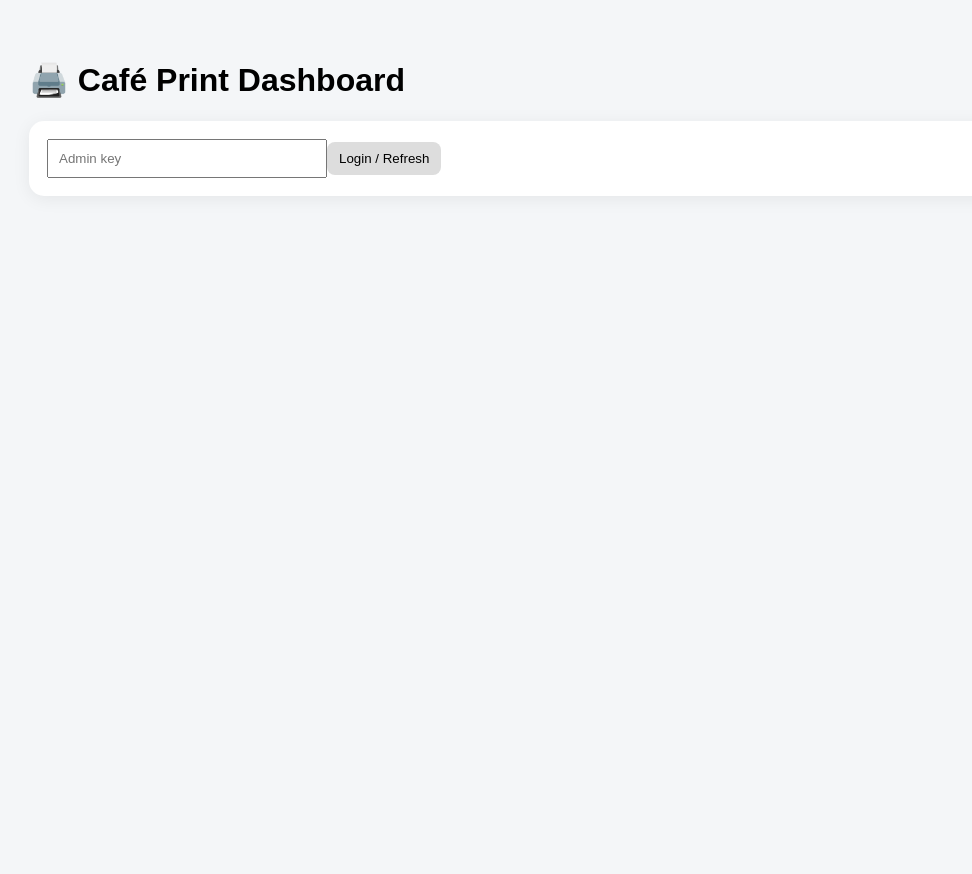
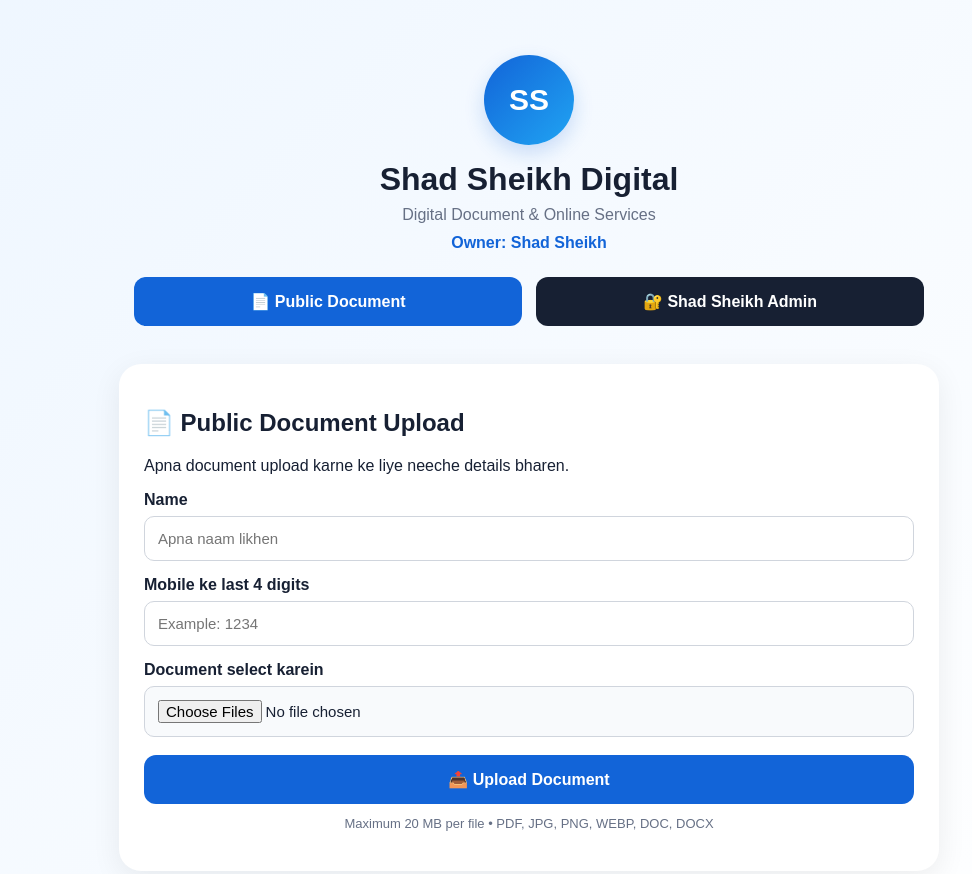
Before and after one commit to thecyberpointcafe-ship-it/thecyberpointcafe, a website: page public/admin.html in a window 1280 px wide. Shown: the whole page, without its empty margins (111-1083 px from the left). Before the commit the page ends 800 px from the top, so only its background shows below. Drawn offline with Linux system fonts and the light colour scheme.

Commit message:
Update admin.html

```diff
--- a/public/admin.html
+++ b/public/admin.html
@@ -1,38 +1,269 @@
 <!doctype html>
-<html lang="hi"><head><meta charset="utf-8"><meta name="viewport" content="width=device-width,initial-scale=1">
-<title>Café Print Dashboard</title>
+<html lang="hi">
+<head>
+<meta charset="utf-8">
+<meta name="viewport" content="width=device-width,initial-scale=1">
+
+<title>Shad Sheikh Digital | Document Upload</title>
+<meta name="description" content="Shad Sheikh Digital - Digital Document & Online Services">
+<meta name="keywords" content="Shad Sheikh Digital, Shad Sheikh Upload, Shad Sheikh Document">
+
 <style>
-body{font-family:Arial,sans-serif;background:#f4f6f8;margin:0}.wrap{max-width:1000px;margin:25px auto;padding:15px}
-.card{background:#fff;border-radius:15px;padding:18px;margin:12px 0;box-shadow:0 3px 18px #0001}
-.row{display:flex;justify-content:space-between;gap:10px;flex-wrap:wrap}.file{padding:10px;background:#f5f5f5;border-radius:8px;margin:7px 0}
-button,a{padding:9px 12px;border:0;border-radius:8px;text-decoration:none;cursor:pointer}a{background:#111;color:white}.del{background:#d33;color:#fff}.refresh{background:#ddd}
-input{padding:10px;width:280px;max-width:100%;box-sizing:border-box}
-</style></head><body><div class="wrap">
-<h1>🖨️ Café Print Dashboard</h1>
-<div class="card"><input id="key" type="password" placeholder="Admin key"><button class="refresh" onclick="load()">Login / Refresh</button><span id="status"></span></div>
-<div id="jobs"></div>
+*{box-sizing:border-box}
+body{
+  margin:0;
+  font-family:Arial,sans-serif;
+  background:linear-gradient(135deg,#eef6ff,#ffffff);
+  color:#172033;
+}
+.wrap{
+  max-width:850px;
+  margin:0 auto;
+  padding:25px 15px 40px;
+}
+.card{
+  background:#fff;
+  border-radius:22px;
+  padding:25px;
+  margin:18px 0;
+  box-shadow:0 8px 30px #00000012;
+}
+.header{
+  text-align:center;
+  padding:30px 15px 20px;
+}
+.logo{
+  width:90px;
+  height:90px;
+  margin:auto;
+  border-radius:50%;
+  display:flex;
+  align-items:center;
+  justify-content:center;
+  background:linear-gradient(135deg,#1264d8,#20a4f3);
+  color:white;
+  font-size:30px;
+  font-weight:bold;
+  box-shadow:0 8px 20px #1264d833;
+}
+h1{
+  margin:16px 0 8px;
+  font-size:32px;
+}
+.subtitle{
+  color:#667085;
+  font-size:16px;
+}
+.owner{
+  margin-top:10px;
+  font-weight:bold;
+  color:#1264d8;
+}
+.buttons{
+  display:grid;
+  grid-template-columns:1fr 1fr;
+  gap:14px;
+  margin-top:25px;
+}
+.btn{
+  display:block;
+  padding:15px;
+  border:0;
+  border-radius:12px;
+  text-align:center;
+  text-decoration:none;
+  font-size:16px;
+  font-weight:bold;
+  cursor:pointer;
+}
+.public{
+  background:#1264d8;
+  color:white;
+}
+.admin{
+  background:#172033;
+  color:white;
+}
+label{
+  display:block;
+  margin:15px 0 7px;
+  font-weight:bold;
+}
+input{
+  width:100%;
+  padding:13px;
+  border:1px solid #d0d5dd;
+  border-radius:10px;
+  font-size:15px;
+}
+input[type=file]{
+  background:#f8fafc;
+}
+.upload{
+  width:100%;
+  margin-top:18px;
+  background:#1264d8;
+  color:white;
+}
+.note{
+  text-align:center;
+  color:#667085;
+  font-size:13px;
+  margin-top:12px;
+}
+#msg{
+  text-align:center;
+  margin-top:15px;
+  font-weight:bold;
+}
+@media(max-width:600px){
+  h1{font-size:26px}
+  .buttons{grid-template-columns:1fr}
+  .card{padding:20px}
+}
+</style>
+</head>
+
+<body>
+
+<div class="wrap">
+
+  <div class="header">
+    <div class="logo">SS</div>
+
+    <h1>Shad Sheikh Digital</h1>
+
+    <div class="subtitle">
+      Digital Document & Online Services
+    </div>
+
+    <div class="owner">
+      Owner: Shad Sheikh
+    </div>
+
+    <div class="buttons">
+      <a class="btn public" href="#upload">
+        📄 Public Document
+      </a>
+
+      <a class="btn admin" href="/admin.html">
+        🔐 Shad Sheikh Admin
+      </a>
+    </div>
+  </div>
+
+  <div class="card" id="upload">
+
+    <h2>📄 Public Document Upload</h2>
+
+    <p>
+      Apna document upload karne ke liye neeche details bharen.
+    </p>
+
+    <form id="form">
+
+      <label>Name</label>
+      <input
+        id="name"
+        type="text"
+        placeholder="Apna naam likhen"
+        required
+      >
+
+      <label>Mobile ke last 4 digits</label>
+      <input
+        id="mobileLast4"
+        type="text"
+        maxlength="4"
+        inputmode="numeric"
+        placeholder="Example: 1234"
+        required
+      >
+
+      <label>Document select karein</label>
+      <input
+        id="files"
+        type="file"
+        multiple
+        accept=".pdf,.jpg,.jpeg,.png,.webp,.doc,.docx"
+        required
+      >
+
+      <button class="btn upload" type="submit">
+        📤 Upload Document
+      </button>
+
+    </form>
+
+    <div class="note">
+      Maximum 20 MB per file • PDF, JPG, PNG, WEBP, DOC, DOCX
+    </div>
+
+    <div id="msg"></div>
+
+  </div>
+
 </div>
+
 <script>
-let KEY=localStorage.cafeKey||"";
-key.value=KEY;
-async function load(){
- KEY=key.value; localStorage.cafeKey=KEY;
- const r=await fetch("/api/jobs",{headers:{"x-admin-key":KEY}});
- if(!r.ok){status.textContent=" ❌ गलत key"; jobs.innerHTML=""; return;}
- status.textContent=" ✅ Connected";
- const data=await r.json(); jobs.innerHTML="";
- if(!data.length){jobs.innerHTML="<div class='card'>कोई नया document नहीं है.</div>";return;}
- for(const j of data){
-  const c=document.createElement("div"); c.className="card";
-  c.innerHTML=`<div class="row"><div><b>${esc(j.name)}</b> · ****${esc(j.last4)}<br><small>${new Date(j.createdAt).toLocaleString()}</small></div><button class="del" onclick="del('${j.id}')">Delete All</button></div>`;
-  for(const f of j.files){
-   const d=document.createElement("div"); d.className="file";
-   d.innerHTML=`${esc(f.originalName)} <a href="/api/file/${f.id}?key=${encodeURIComponent(KEY)}">Download / Print</a>`;
-   c.appendChild(d);
+const form = document.getElementById("form");
+const msg = document.getElementById("msg");
+
+form.addEventListener("submit", async function(e){
+
+  e.preventDefault();
+
+  const name = document.getElementById("name").value.trim();
+  const mobileLast4 = document.getElementById("mobileLast4").value.trim();
+  const files = document.getElementById("files").files;
+
+  if(!/^\d{4}$/.test(mobileLast4)){
+    msg.textContent = "❌ Mobile ke sirf last 4 digits daalein.";
+    return;
   }
-  jobs.appendChild(c);
- }
-}
-async function del(id){if(!confirm("इस customer की सभी files delete करें?"))return; await fetch("/api/job/"+id,{method:"DELETE",headers:{"x-admin-key":KEY}});load();}
-function esc(s){return String(s).replace(/[&<>"']/g,m=>({"&":"&amp;","<":"&lt;",">":"&gt;",'"':"&quot;","'":"&#39;"}[m]));}
-</script></body></html>
+
+  if(!files.length){
+    msg.textContent = "❌ Document select karein.";
+    return;
+  }
+
+  const fd = new FormData();
+
+  fd.append("name", name);
+  fd.append("mobileLast4", mobileLast4);
+
+  for(const file of files){
+    fd.append("files", file);
+  }
+
+  msg.textContent = "⏳ Upload ho raha hai...";
+
+  try{
+
+    const r = await fetch("/upload",{
+      method:"POST",
+      body:fd
+    });
+
+    const data = await r.json();
+
+    if(!r.ok){
+      msg.textContent = "❌ " + (data.error || "Upload failed");
+      return;
+    }
+
+    msg.textContent = "✅ Document successfully upload ho gaya.";
+
+    form.reset();
+
+  }catch(error){
+
+    msg.textContent = "❌ Server se connection nahi ho paaya.";
+
+  }
+
+});
+</script>
+
+</body>
+</html>
```
